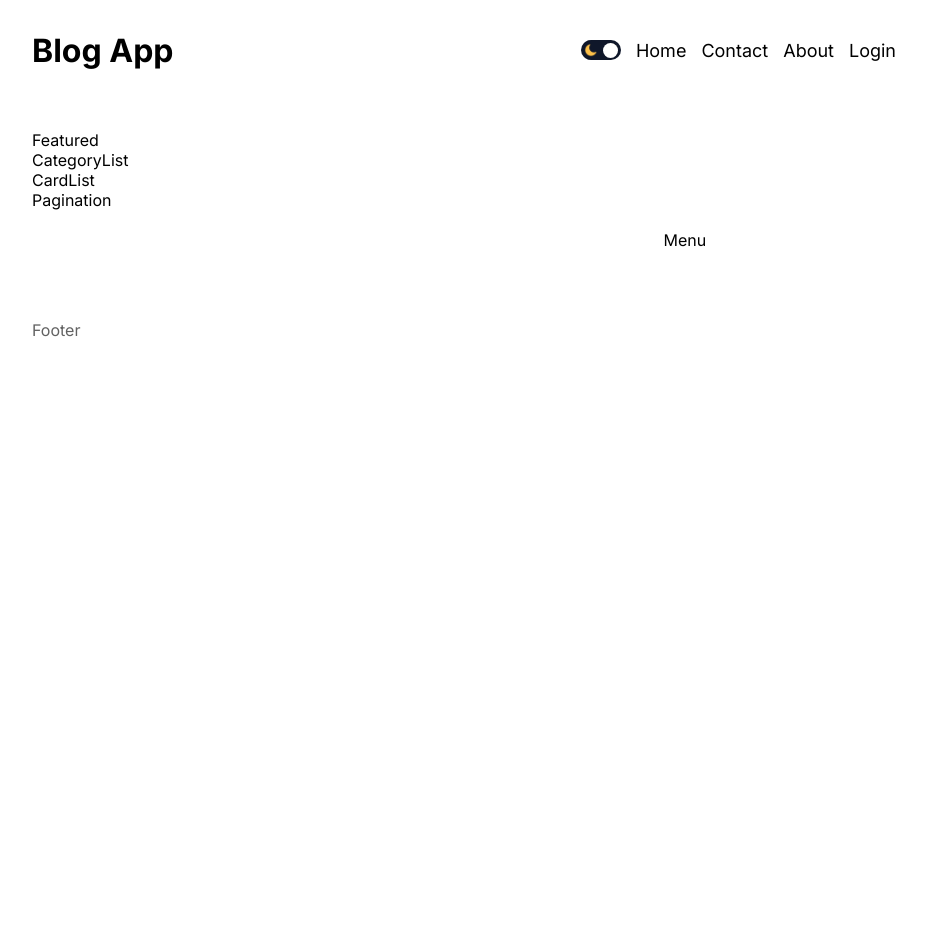
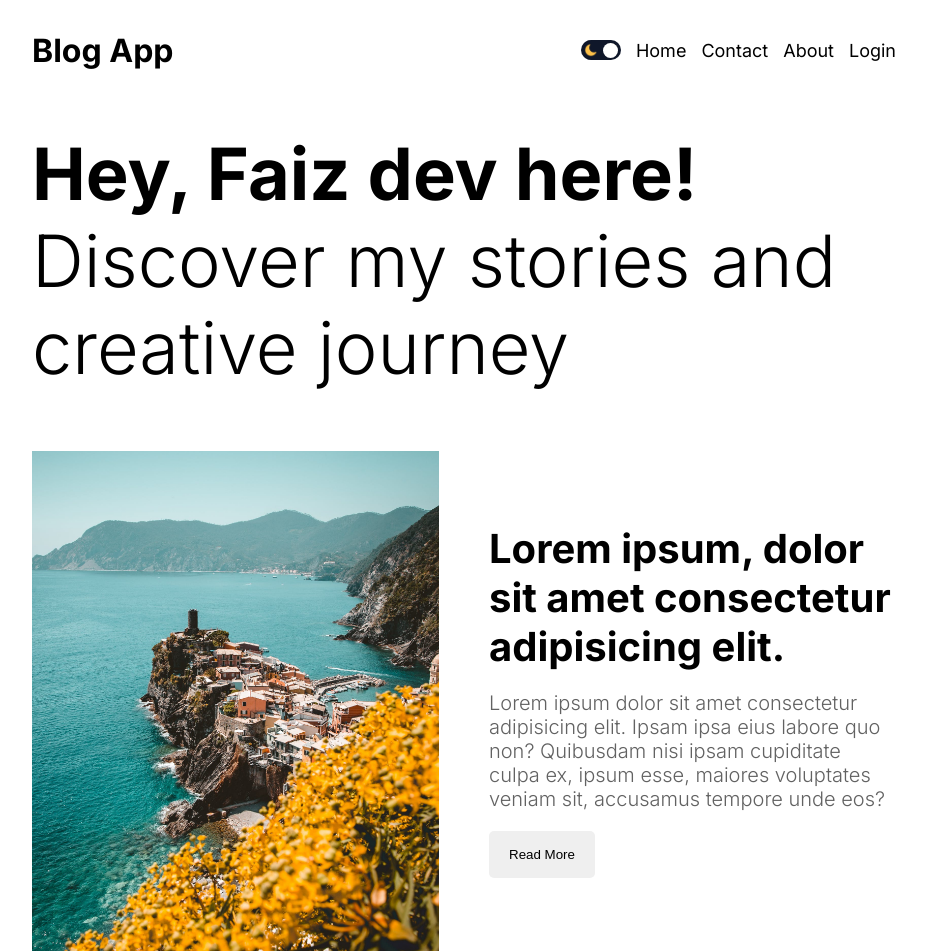
Before and after one commit to Faizululum/blog-app, a Next.js app: page / in a window 1280 px wide. Shown: the top 952 px of the page, without its empty margins (176-1102 px from the left). Before the commit the page ends 800 px from the top, so only its background shows below. Built offline with nearby package versions, Linux system fonts and the light colour scheme.

Commit message:
feat(home): add featured section

```diff
--- a/src/components/featured/Featured.jsx
+++ b/src/components/featured/Featured.jsx
@@ -1,11 +1,28 @@
-import styles from "./featured.module.css"
+import Image from "next/image";
+import styles from "./featured.module.css";
 
 const Featured = () => {
   return (
     <div className={styles.container}>
-      Featured
+      <h1 className={styles.title}>
+        <b>Hey, Faiz dev here!</b> Discover my stories and creative journey
+      </h1>
+      <div className={styles.post}>
+        <div className={styles.imgContainer}>
+          <Image src="/p1.jpeg" alt="post1" fill className={styles.image} />
+        </div>
+        <div className={styles.textContainer}>
+          <h1 className={styles.postTitle}>Lorem ipsum, dolor sit amet consectetur adipisicing elit.</h1>
+          <p className={styles.postDesc}>
+            Lorem ipsum dolor sit amet consectetur adipisicing elit. Ipsam ipsa
+            eius labore quo non? Quibusdam nisi ipsam cupiditate culpa ex, ipsum
+            esse, maiores voluptates veniam sit, accusamus tempore unde eos?
+          </p>
+          <button className={styles.button}>Read More</button>
+        </div>
+      </div>
     </div>
-  )
-}
+  );
+};
 
-export default Featured
+export default Featured;
--- a/src/components/featured/featured.module.css
+++ b/src/components/featured/featured.module.css
@@ -3,7 +3,7 @@
 }
 
 .title {
-  font-size: 96px;
+  font-size: 64px;
   font-weight: 300;
 }
 
--- a/src/components/navbar/navbar.module.css
+++ b/src/components/navbar/navbar.module.css
@@ -14,7 +14,7 @@
 .logo {
   flex: 1;
   /* text-align: center; */
-  font-size: 36px;
+  font-size: 32px;
   font-weight: bold;
 }
 
```
